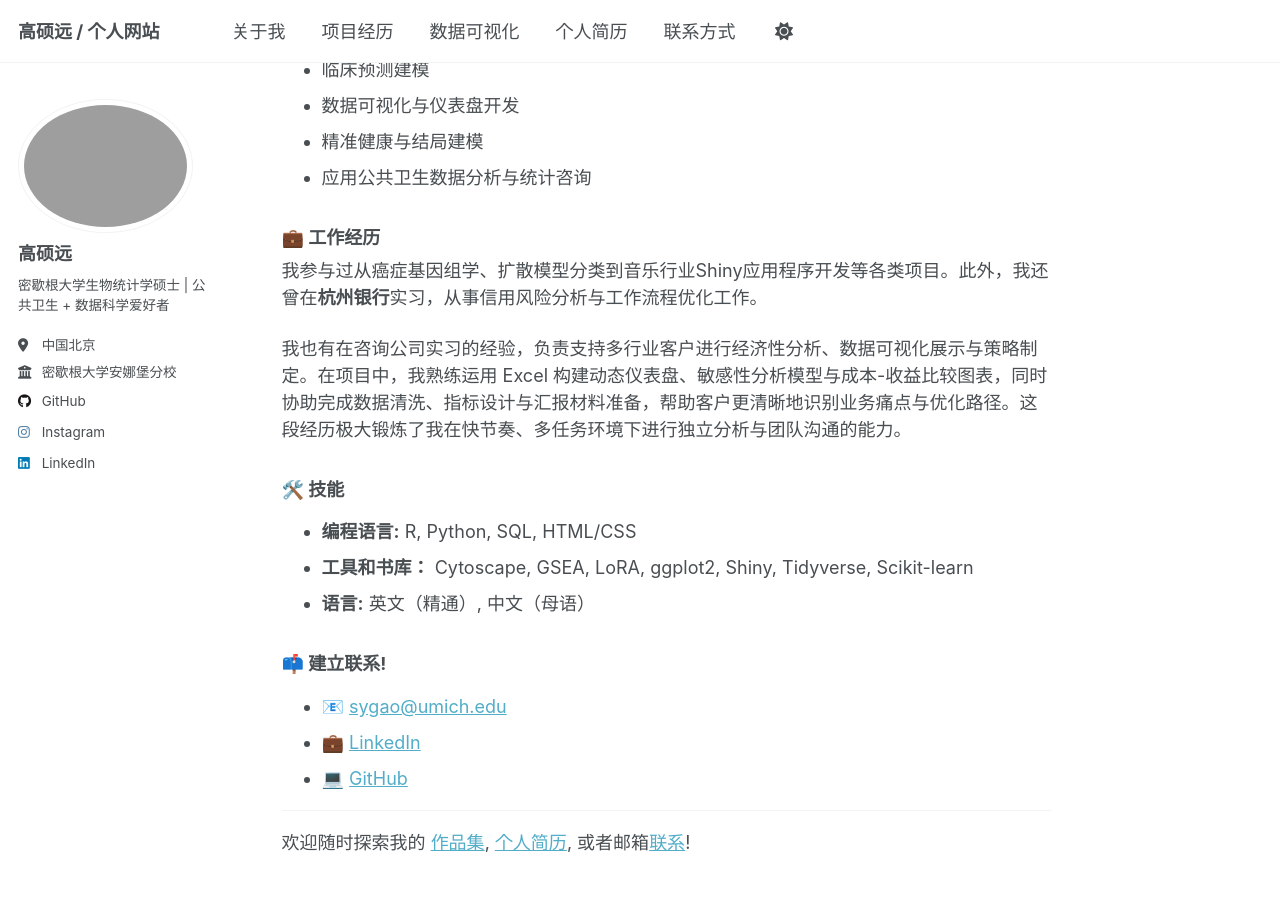
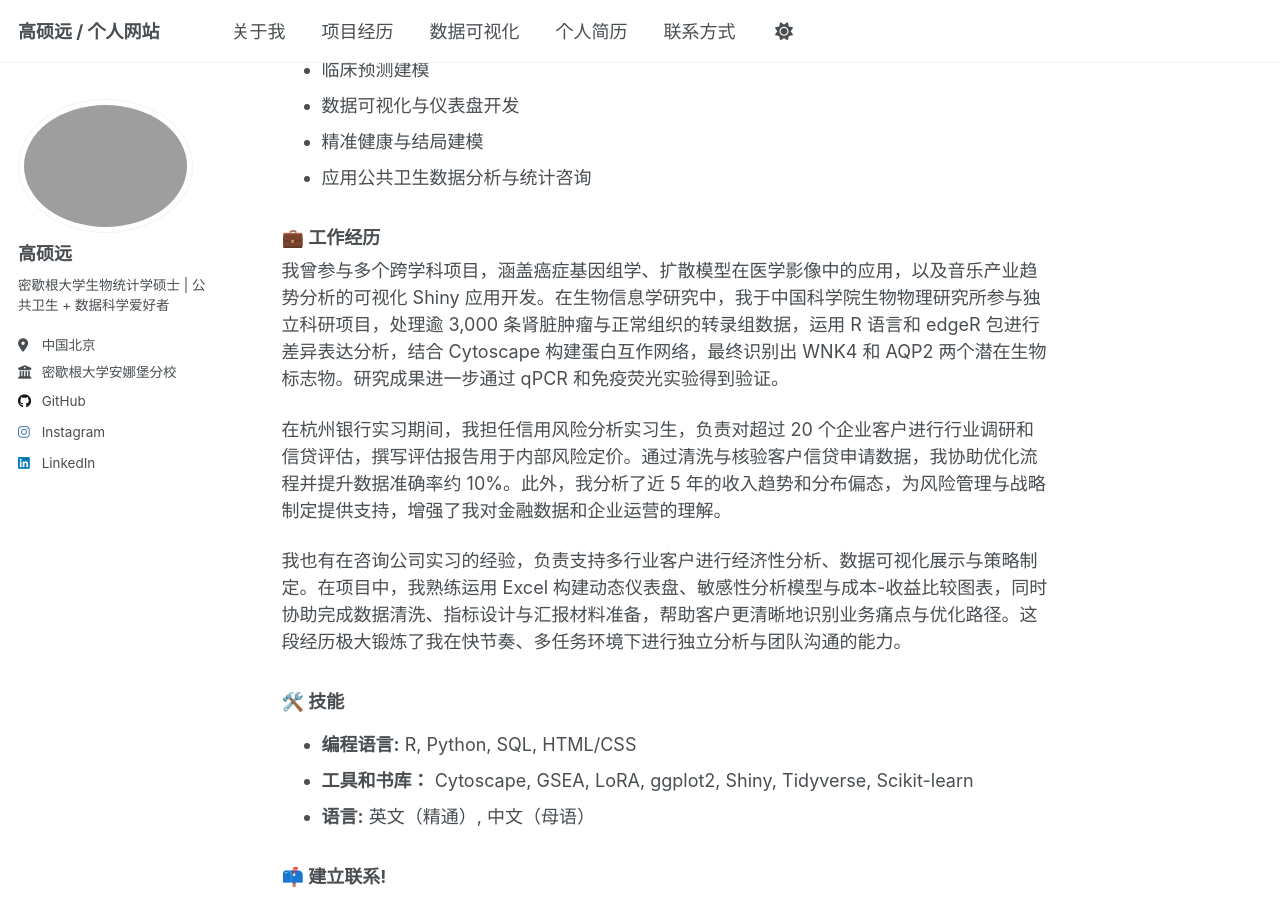
Before and after one commit to GSYH/zh, a Jekyll site: the page built from _pages/about.md, in a window 1280 px wide and 900 px high, scrolled down 521 px. Built offline with Jekyll 4.4.1, drawn with Linux system fonts in a browser that asks for light colours.

Commit message:
Update about.md

```diff
--- a/_pages/about.md
+++ b/_pages/about.md
@@ -25,7 +25,9 @@ redirect_from:
 - 应用公共卫生数据分析与统计咨询
 
 ### 💼 工作经历
-我参与过从癌症基因组学、扩散模型分类到音乐行业Shiny应用程序开发等各类项目。此外，我还曾在**杭州银行**实习，从事信用风险分析与工作流程优化工作。
+我曾参与多个跨学科项目，涵盖癌症基因组学、扩散模型在医学影像中的应用，以及音乐产业趋势分析的可视化 Shiny 应用开发。在生物信息学研究中，我于中国科学院生物物理研究所参与独立科研项目，处理逾 3,000 条肾脏肿瘤与正常组织的转录组数据，运用 R 语言和 edgeR 包进行差异表达分析，结合 Cytoscape 构建蛋白互作网络，最终识别出 WNK4 和 AQP2 两个潜在生物标志物。研究成果进一步通过 qPCR 和免疫荧光实验得到验证。
+
+在杭州银行实习期间，我担任信用风险分析实习生，负责对超过 20 个企业客户进行行业调研和信贷评估，撰写评估报告用于内部风险定价。通过清洗与核验客户信贷申请数据，我协助优化流程并提升数据准确率约 10%。此外，我分析了近 5 年的收入趋势和分布偏态，为风险管理与战略制定提供支持，增强了我对金融数据和企业运营的理解。
 
 我也有在咨询公司实习的经验，负责支持多行业客户进行经济性分析、数据可视化展示与策略制定。在项目中，我熟练运用 Excel 构建动态仪表盘、敏感性分析模型与成本-收益比较图表，同时协助完成数据清洗、指标设计与汇报材料准备，帮助客户更清晰地识别业务痛点与优化路径。这段经历极大锻炼了我在快节奏、多任务环境下进行独立分析与团队沟通的能力。
 
```
